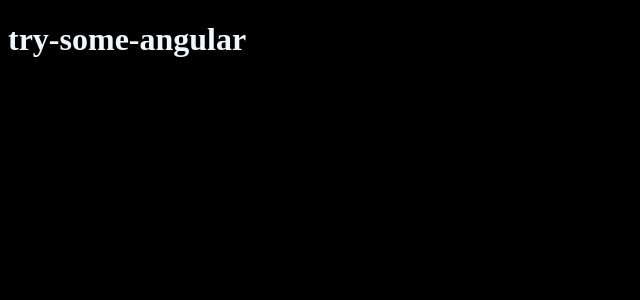
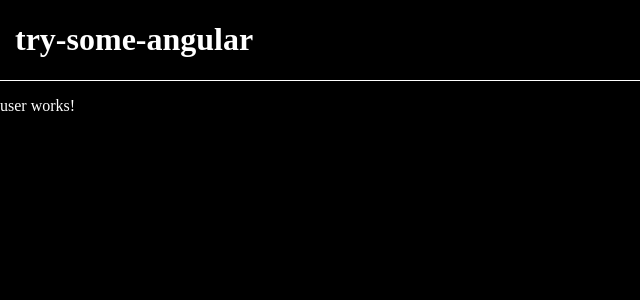
Before and after one commit to Kropanov/try-some-angular, an Angular app: page / in a window 1280 px wide. Shown: the top 300 px of the page, without its empty margins (0-640 px from the left). Built offline with nearby package versions, Linux system fonts and the light colour scheme.

Commit message:
feat: complete header component, add a new one - UserComponent

```diff
--- a/src/app/app.component.html
+++ b/src/app/app.component.html
@@ -1 +1,2 @@
 <app-header></app-header>
+<app-user />
--- a/src/app/app.component.ts
+++ b/src/app/app.component.ts
@@ -1,12 +1,13 @@
 import { Component } from '@angular/core';
 import { CommonModule } from '@angular/common';
 import { RouterOutlet } from '@angular/router';
-import {HeaderComponent} from "./header.component";
+import {HeaderComponent} from "./header/header.component";
+import {UserComponent} from "./user/user.component";
 
 @Component({
   selector: 'app-root',
   standalone: true,
-  imports: [CommonModule, RouterOutlet, HeaderComponent],
+  imports: [CommonModule, RouterOutlet, HeaderComponent, UserComponent],
   templateUrl: './app.component.html',
   styleUrl: './app.component.scss'
 })
--- a/src/app/header.component.scss
+++ /dev/null
@@ -1,5 +0,0 @@
-header {
-  h1 {
-    color: aliceblue;
-  }
-}
--- /dev/null
+++ b/src/app/header/header.component.scss
@@ -0,0 +1,6 @@
+header {
+  border-bottom: 1px solid white;
+  h1 {
+    padding-left: 15px;
+  }
+}
--- /dev/null
+++ b/src/app/user/user.component.html
@@ -0,0 +1 @@
+<p>user works!</p>
--- a/src/styles.scss
+++ b/src/styles.scss
@@ -1,4 +1,6 @@
 /* You can add global styles to this file, and also import other style files */
 body {
+  margin: 0;
+  color: white;
   background: black;
 }
```
Also changed, not shown: src/app/user/user.component.ts (added, +12 -0 lines), src/app/header/header.component.html (renamed from src/app/header.component.html), src/app/header/header.component.ts (renamed from src/app/header.component.ts), src/app/user/user.component.scss (added), 1 other file (tests, documents, lock files or other folders).
